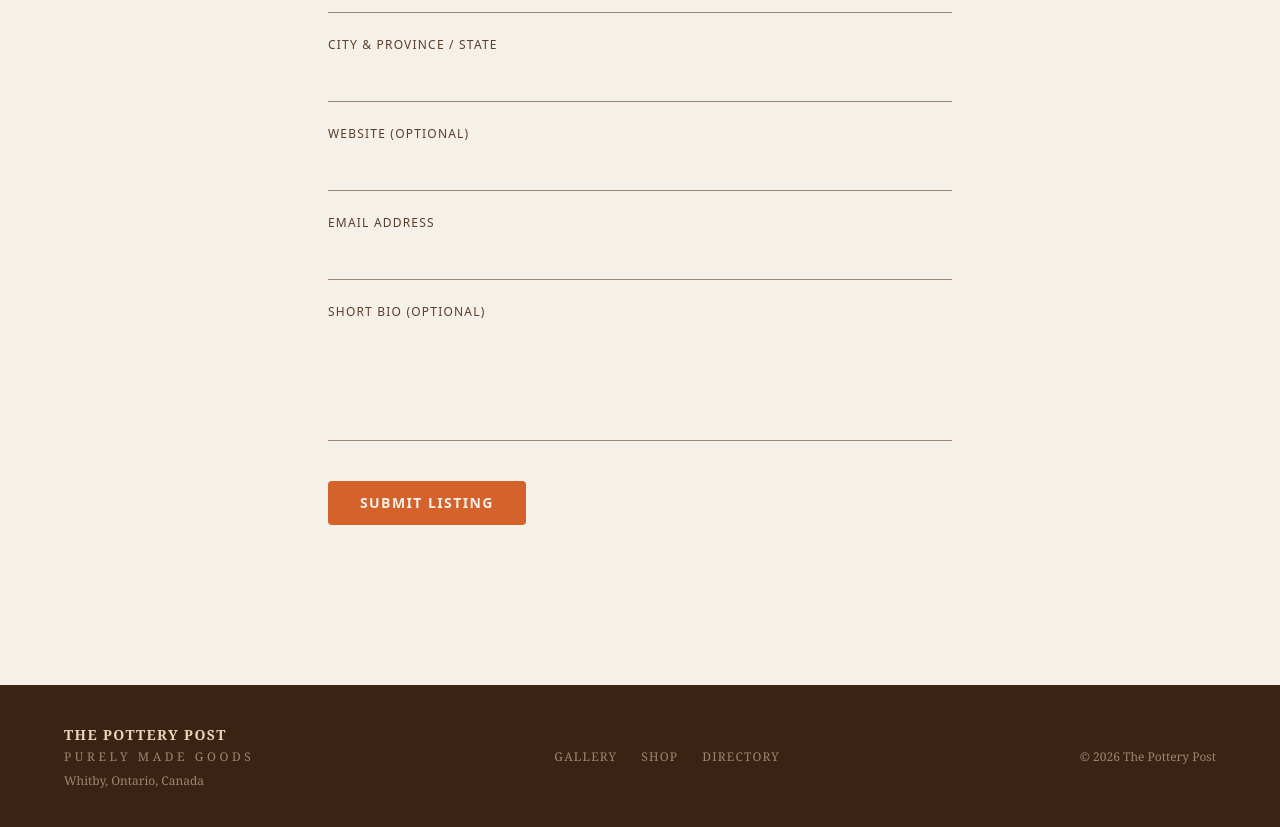
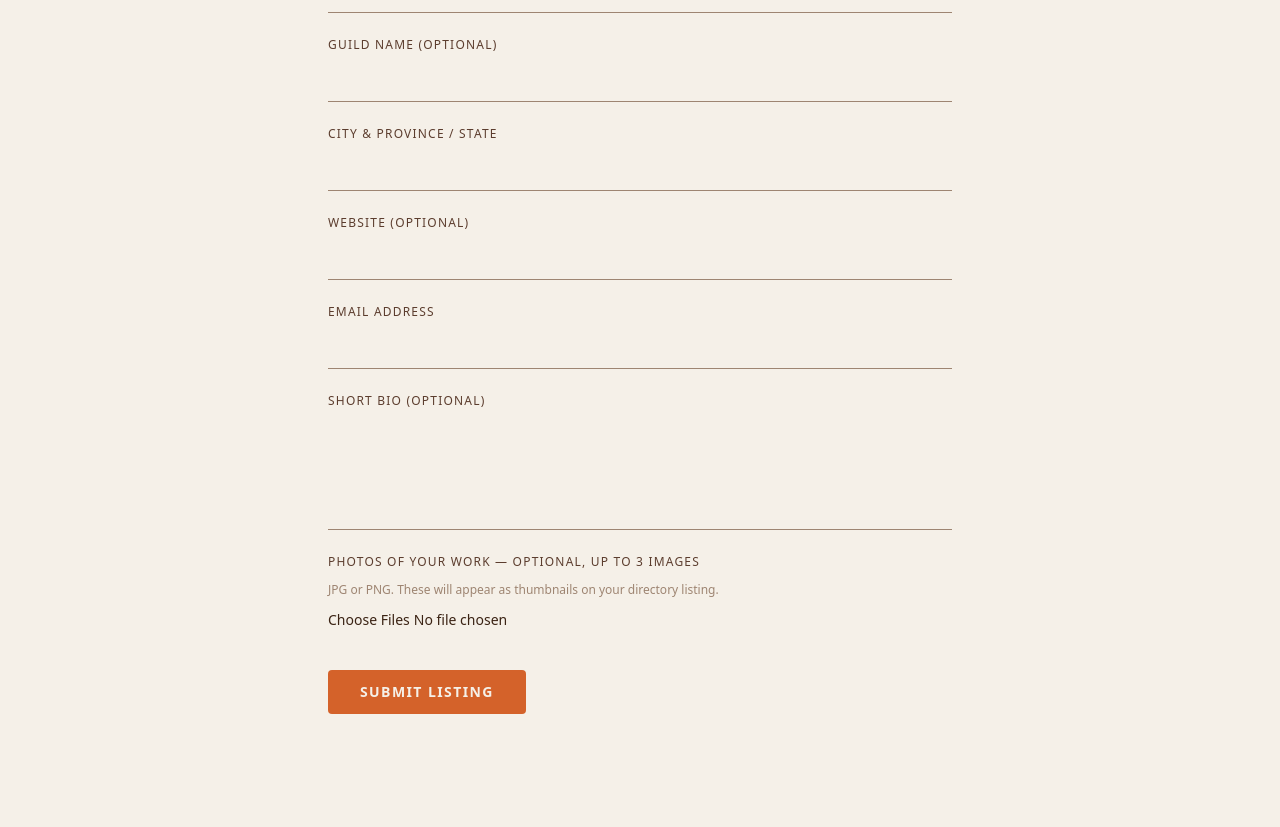
Before and after one commit to VanessaAnneliese/pottery-post-website, a Next.js app: page /directory/submit in a window 1280 px wide. Shown: the part 380-1207 px from the top of the page. Built offline with nearby package versions, Linux system fonts and the light colour scheme.

Commit message:
Add guild name field and photo upload to directory submission form

```diff
--- a/app/directory/submit/page.tsx
+++ b/app/directory/submit/page.tsx
@@ -11,6 +11,7 @@ export default function SubmitPage() {
       <form className="flex flex-col gap-6">
         {[
           { label: "Your Name or Studio Name", name: "name", type: "text" },
+          { label: "Guild Name (optional)", name: "guild", type: "text" },
           { label: "City & Province / State", name: "location", type: "text" },
           { label: "Website (optional)", name: "website", type: "url" },
           { label: "Email Address", name: "email", type: "email" },
@@ -38,6 +39,28 @@ export default function SubmitPage() {
             style={{ borderColor: "#9E8572", color: "#3B2314", fontFamily: "system-ui, sans-serif" }}
           />
         </div>
+        <div className="flex flex-col gap-3">
+          <label className="text-xs tracking-widest uppercase" style={{ color: "#5C3D2E", fontFamily: "system-ui, sans-serif" }}>
+            Photos of Your Work — optional, up to 3 images
+          </label>
+          <p className="text-xs" style={{ color: "#9E8572", fontFamily: "system-ui, sans-serif" }}>
+            JPG or PNG. These will appear as thumbnails on your directory listing.
+          </p>
+          <input
+            type="file"
+            name="photos"
+            accept="image/jpeg,image/png"
+            multiple
+            className="text-sm"
+            style={{ color: "#3B2314", fontFamily: "system-ui, sans-serif" }}
+            onChange={(e) => {
+              if (e.target.files && e.target.files.length > 3) {
+                alert("Please select up to 3 images only.");
+                e.target.value = "";
+              }
+            }}
+          />
+        </div>
         <button
           type="submit"
           className="mt-4 px-8 py-3 text-sm tracking-widest uppercase font-bold rounded-sm self-start"
```
